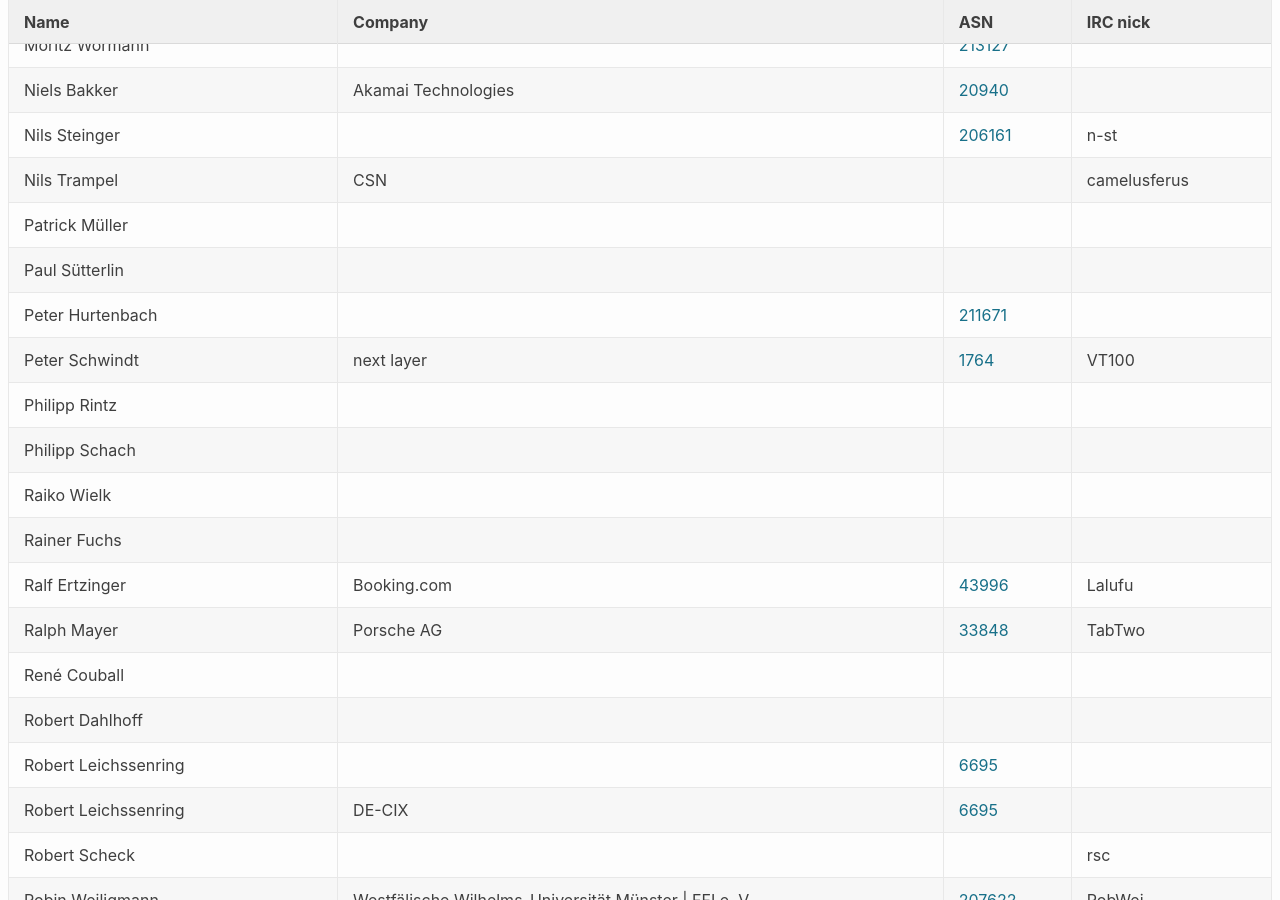
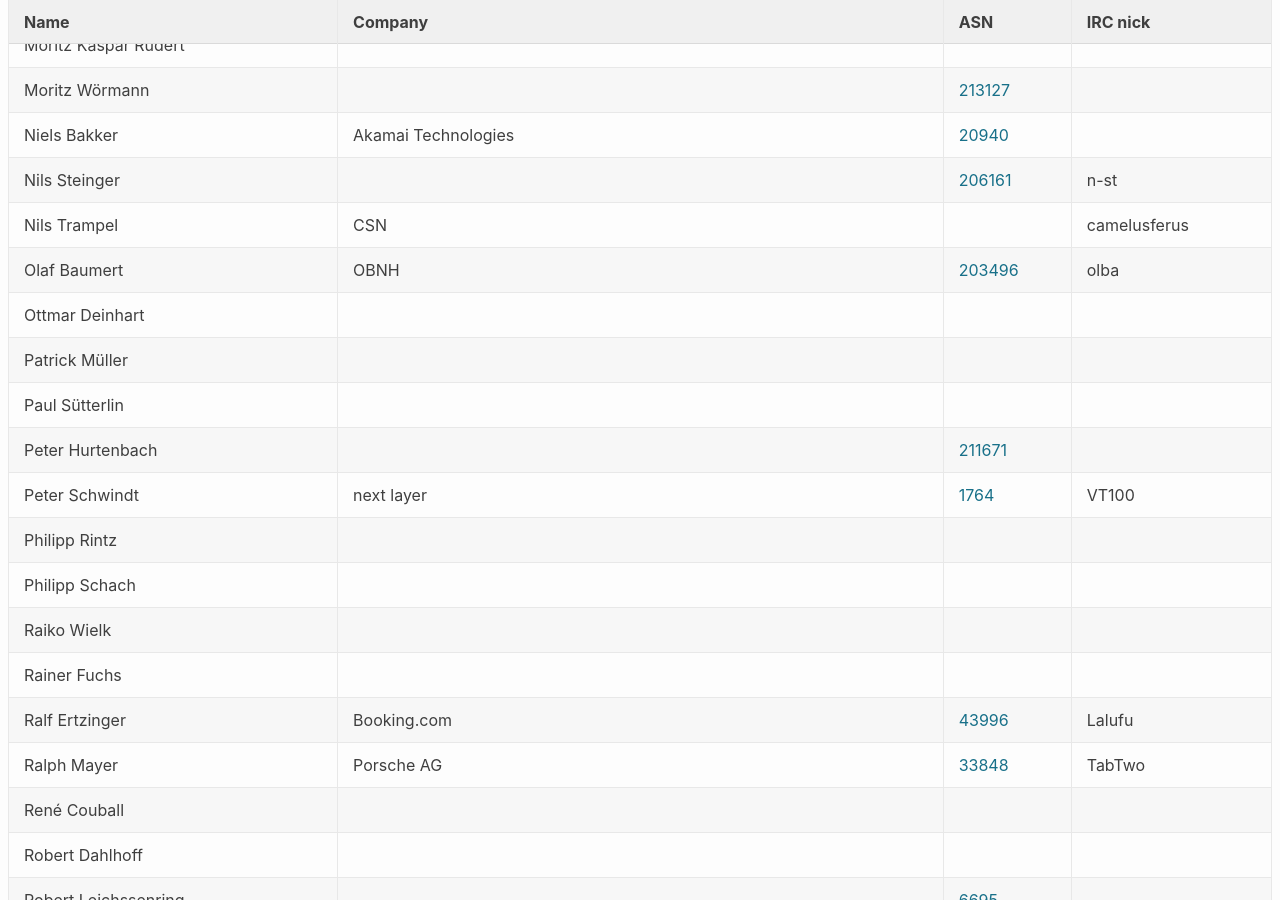
Before and after one commit to denog/pretix-attendeelist, a Jekyll site: the page built from denog14/index.md, in a window 1280 px wide and 900 px high, scrolled down 19374 px. Built offline with Jekyll 4.4.1, drawn with Linux system fonts in a browser that asks for light colours.

Commit message:
Latest data: Fri Nov 11 07:32:49 UTC 2022

```diff
--- a/_data/attendees_denog14_remote.json
+++ b/_data/attendees_denog14_remote.json
@@ -73,6 +73,12 @@
   },
   {
     "name": "Christian Barchfeld",
+    "company": null,
+    "irc": null,
+    "asn": null
+  },
+  {
+    "name": "Christian Friedrich",
     "company": null,
     "irc": null,
     "asn": null
@@ -708,6 +714,18 @@
     "asn": null
   },
   {
+    "name": "Olaf Baumert",
+    "company": "OBNH",
+    "irc": "olba",
+    "asn": "203496"
+  },
+  {
+    "name": "Ottmar Deinhart",
+    "company": null,
+    "irc": null,
+    "asn": null
+  },
+  {
     "name": "Patrick Müller",
     "company": null,
     "irc": null,
```
